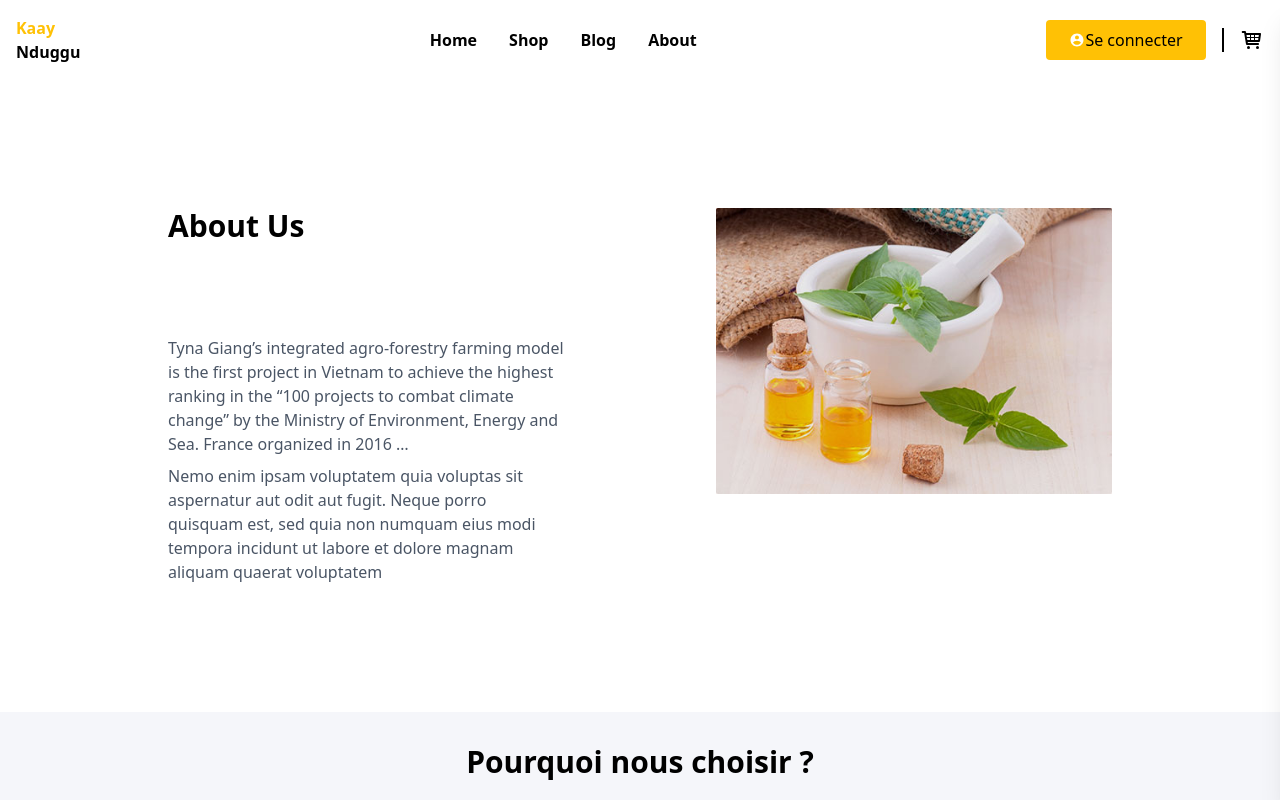
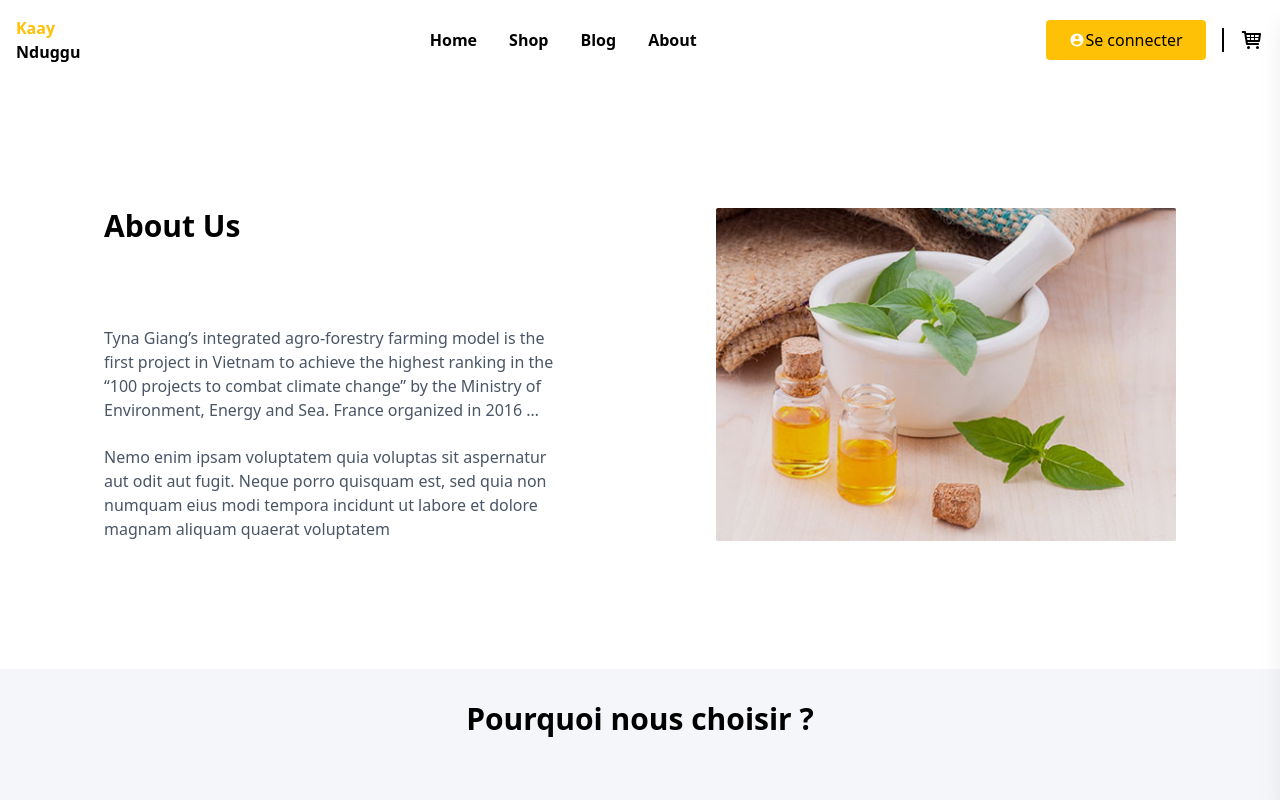
Before and after one commit to 2022fatousarr/projetkaaynduggu, a React (Vite) app: page /about in a window 1280 px wide. Shown: the top 800 px of the page. Built offline with nearby package versions, Linux system fonts and the light colour scheme.

Commit message:
first commit

```diff
--- a/src/components/data/produits.ts
+++ b/src/components/data/produits.ts
@@ -14,7 +14,7 @@ import oigno from '../../assets/oigno.jpg';
 import betterave from '../../assets/betterave.jpg';
 
 import orange from '../../assets/orange.jpg';
-import mangue from '../../assets/mangue.jpg';
+import mangue from '../../assets/Mangue.jpg';
 import fraise from '../../assets/fraise.jpg';
 import avocat from '../../assets/avocat.jpg';
 import kiwi from '../../assets/kiwi.jpg';
--- a/src/pages/about.tsx
+++ b/src/pages/about.tsx
@@ -28,7 +28,7 @@ function AboutPage() {
   return (
     <div>
         <section>
-        <div className="grid grid-cols-2 lg:grid-cols-2  container mx-auto py-16 px-26 gap-6">
+        <div className="grid grid-cols-1 md:grid-cols-2 px-4 md:px-10  container mx-auto py-16  gap-6">
         <div className="container mx-auto py-16 grid grid-rows-2 px-16">
         <h1 className="text-3xl font-bold mb-1">About Us</h1>
         <p className="text-gray-600 mb-2">Tyna Giang’s integrated agro-forestry farming model is the first project in Vietnam to achieve the highest ranking in the “100 projects to combat climate change” by the Ministry of Environment, Energy and Sea. France organized in 2016 …</p>
```
